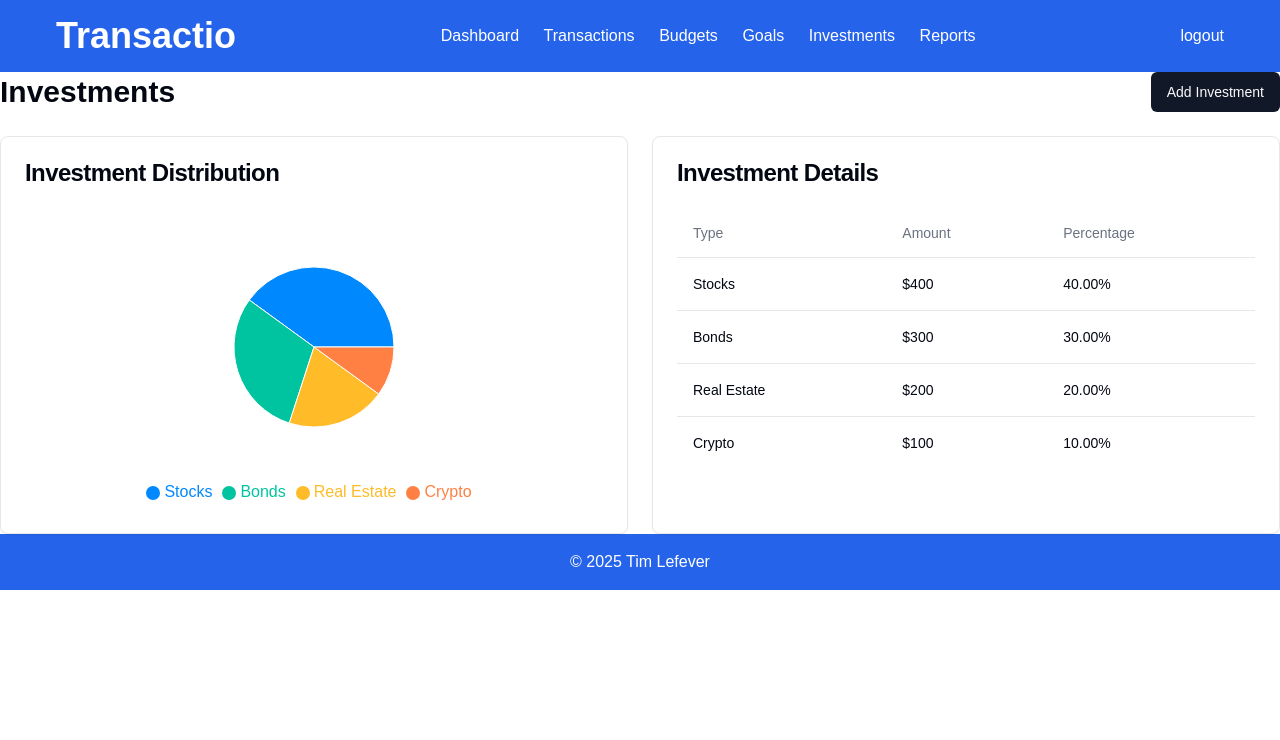
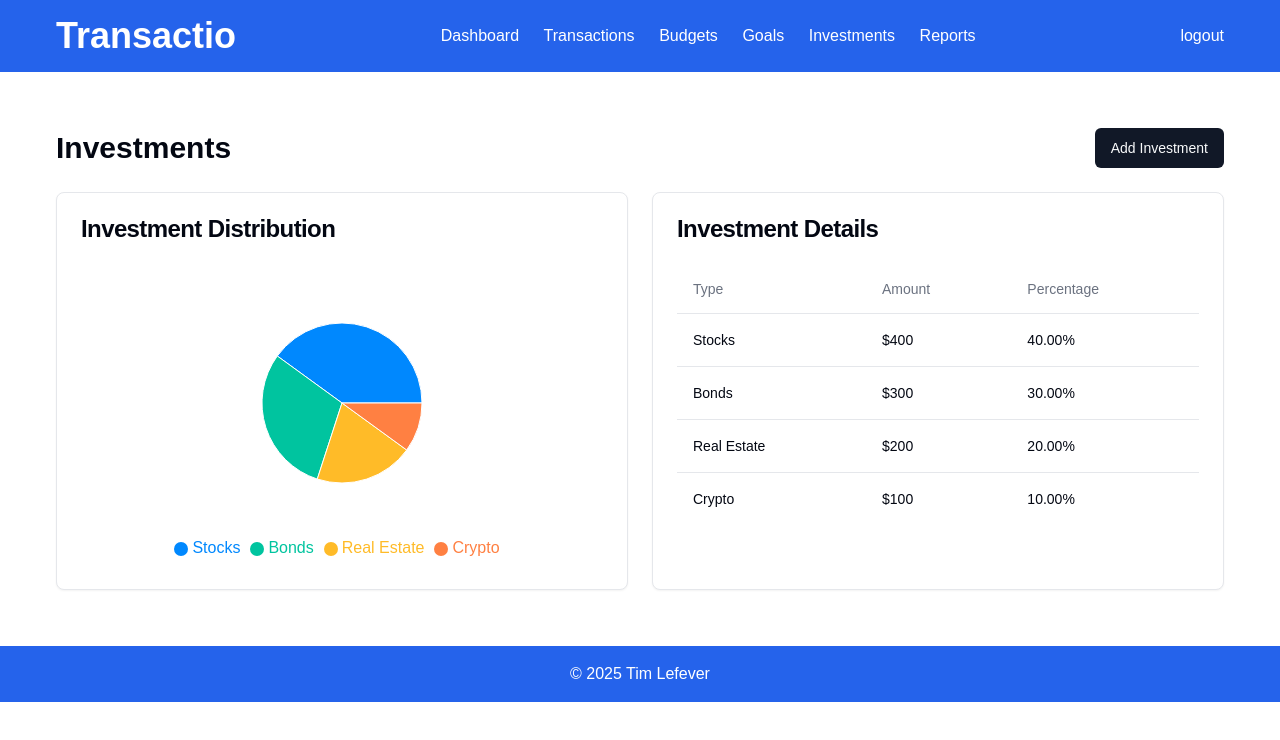
Before and after one commit to DEtimSTER/tim-lefever-topic-hybrid, a Next.js app: page /investments in a window 1280 px wide. Shown: the top 740 px of the page. Built offline with nearby package versions, Linux system fonts and the light colour scheme.

Commit message:
padding fixed

```diff
--- a/src/app/investments/page.tsx
+++ b/src/app/investments/page.tsx
@@ -1,5 +1,5 @@
 "use client"
-import { useState } from "react"
+import {ReactNode, useState} from "react"
 import { Card, CardContent, CardHeader, CardTitle } from "@/components/ui/card"
 import { Button } from "@/components/ui/button"
 import { Dialog, DialogContent, DialogHeader, DialogTitle, DialogTrigger } from "@/components/ui/dialog"
@@ -28,7 +28,7 @@ export default function Investments() {
     return (
         <>
             <Navbar/>
-            <div className="space-y-6">
+            <div className="space-y-6 p-14">
                 <div className="flex justify-between items-center">
                     <h1 className="text-3xl font-bold">Investments</h1>
                     <Dialog open={isAddingInvestment} onOpenChange={setIsAddingInvestment}>
@@ -79,7 +79,7 @@ export default function Investments() {
                                          dataKey="value">
                                         {data.map((entry, index) => (
                                             <Cell key={`cell-${index}`} fill={COLORS[index % COLORS.length]}/>
-                                        ))}
+                                        )) as ReactNode}
                                     </Pie>
                                     <Legend/>
                                 </PieChart>
@@ -108,7 +108,7 @@ export default function Investments() {
                                                 {((item.value / data.reduce((acc, cur) => acc + cur.value, 0)) * 100).toFixed(2)}%
                                             </TableCell>
                                         </TableRow>
-                                    ))}
+                                    )) as ReactNode}
                                 </TableBody>
                             </Table>
                         </CardContent>
```
